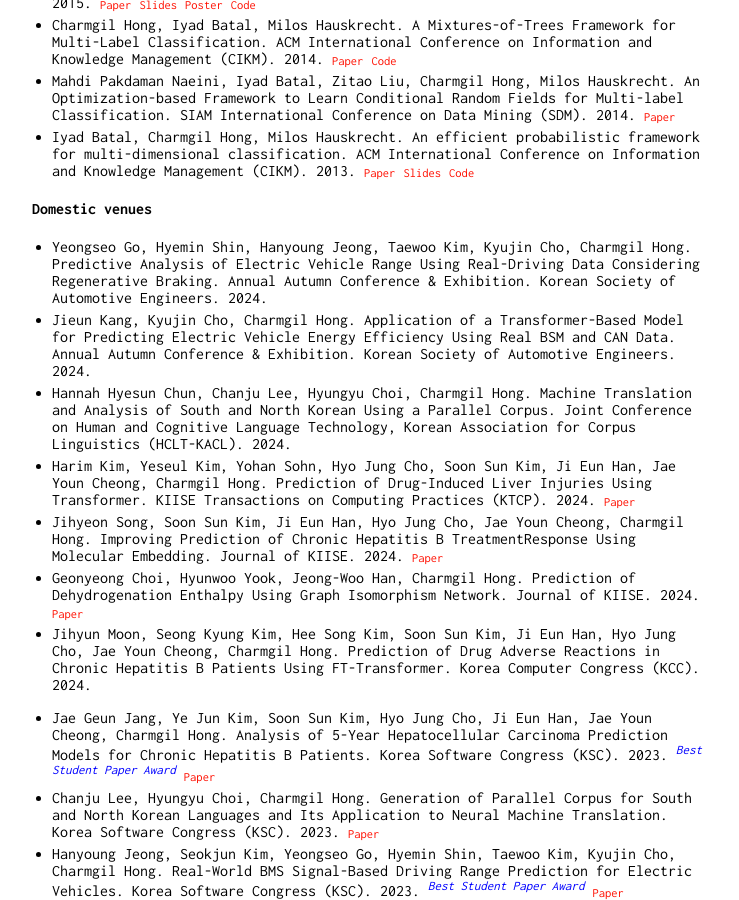
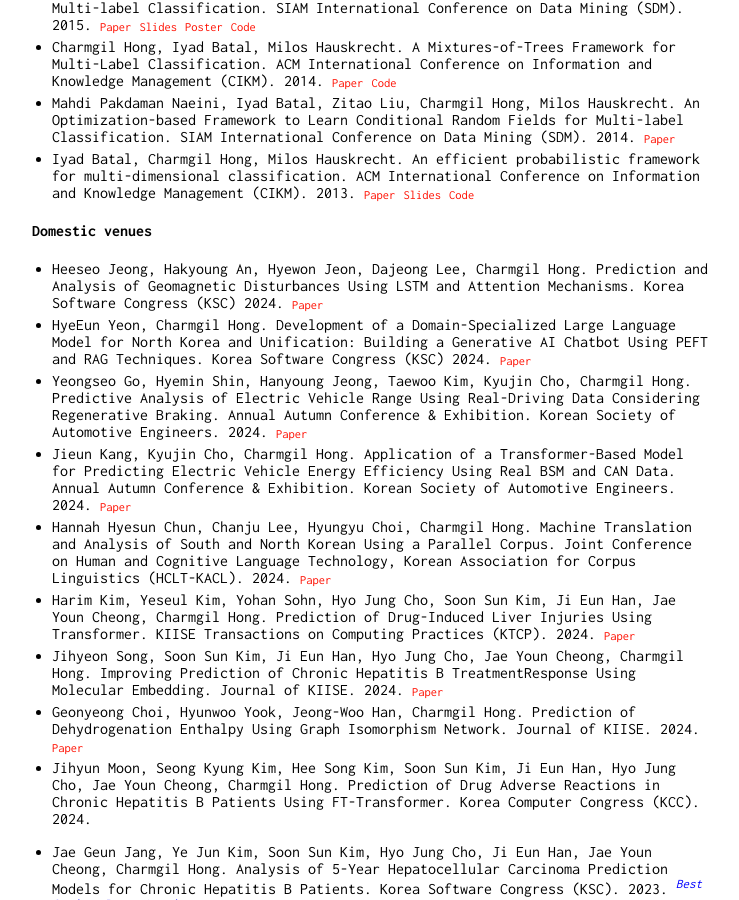
Before and after one commit to charmgil/charmgil.github.io, a Jekyll site: the page built from index.md, in a window 1280 px wide and 900 px high, scrolled down 1781 px. Shown: the whole window, without its empty margins (258-997 px from the left). Built offline with Jekyll 4.4.1, drawn with Linux system fonts in a browser that asks for light colours; some of the changed text lies outside the part shown.

Commit message:
modified:   index.md

```diff
--- a/index.md
+++ b/index.md
@@ -60,9 +61,11 @@ I am also interested in: (4) AI/ICT for Korean unification and the development o
 
 
 #### Domestic venues
-* Yeongseo Go, Hyemin Shin, Hanyoung Jeong, Taewoo Kim, Kyujin Cho, Charmgil Hong. Predictive Analysis of Electric Vehicle Range Using Real-Driving Data Considering Regenerative Braking. Annual Autumn Conference & Exhibition. Korean Society of Automotive Engineers. 2024.
-* Jieun Kang, Kyujin Cho, Charmgil Hong. Application of a Transformer-Based Model for Predicting Electric Vehicle Energy Efficiency Using Real BSM and CAN Data. Annual Autumn Conference & Exhibition. Korean Society of Automotive Engineers. 2024.
-* Hannah Hyesun Chun, Chanju Lee, Hyungyu Choi, Charmgil Hong. Machine Translation and Analysis of South and North Korean Using a Parallel Corpus. Joint Conference on Human and Cognitive Language Technology, Korean Association for Corpus Linguistics (HCLT-KACL). 2024.
+* Heeseo Jeong, Hakyoung An, Hyewon Jeon, Dajeong Lee, Charmgil Hong. Prediction and Analysis of Geomagnetic Disturbances Using LSTM and Attention Mechanisms. Korea Software Congress (KSC) 2024. <span class="res">[Paper](https://www.dbpia.co.kr/journal/articleDetail?nodeId=NODE12047700){:target="_blank"}</span>
+* HyeEun Yeon, Charmgil Hong. Development of a Domain-Specialized Large Language Model for North Korea and Unification: Building a Generative AI Chatbot Using PEFT and RAG Techniques. Korea Software Congress (KSC) 2024. <span class="res">[Paper](https://www.dbpia.co.kr/journal/articleDetail?nodeId=NODE12042265){:target="_blank"}</span>
+* Yeongseo Go, Hyemin Shin, Hanyoung Jeong, Taewoo Kim, Kyujin Cho, Charmgil Hong. Predictive Analysis of Electric Vehicle Range Using Real-Driving Data Considering Regenerative Braking. Annual Autumn Conference & Exhibition. Korean Society of Automotive Engineers. 2024. <span class="res">[Paper](https://www.dbpia.co.kr/journal/articleDetail?nodeId=NODE12047700){:target="_blank"}</span>
+* Jieun Kang, Kyujin Cho, Charmgil Hong. Application of a Transformer-Based Model for Predicting Electric Vehicle Energy Efficiency Using Real BSM and CAN Data. Annual Autumn Conference & Exhibition. Korean Society of Automotive Engineers. 2024. <span class="res">[Paper](https://www.dbpia.co.kr/journal/articleDetail?nodeId=NODE12047701){:target="_blank"}</span>
+* Hannah Hyesun Chun, Chanju Lee, Hyungyu Choi, Charmgil Hong. Machine Translation and Analysis of South and North Korean Using a Parallel Corpus. Joint Conference on Human and Cognitive Language Technology, Korean Association for Corpus Linguistics (HCLT-KACL). 2024. <span class="res">[Paper](https://ocean.kisti.re.kr/IS_mvpopo213L.do?ResultTotalCNT=109&pageNo=5&pageSize=10&method=view&acnCn1=&poid=sighlt&kojic=OOGHAK&sVnc=y2024m10a&id=9&setId=&iTableId=&iDocId=&sFree=&pQuery=%28kojic%3AOOGHAK%29+AND+%28voliss_ctrl_no%3Ay2024m10a%29){:target="_blank"}</span>
 * Harim Kim, Yeseul Kim, Yohan Sohn, Hyo Jung Cho, Soon Sun Kim, Ji Eun Han, Jae Youn Cheong, Charmgil Hong. Prediction of Drug-Induced Liver Injuries Using Transformer. KIISE Transactions on Computing Practices (KTCP). 2024. <span class="res">[Paper](https://www.kiise.or.kr/e_journal/2024/10/KTCP/03.pdf){:target="_blank"}</span>
 * Jihyeon Song, Soon Sun Kim, Ji Eun Han, Hyo Jung Cho, Jae Youn Cheong, Charmgil Hong. Improving Prediction of Chronic Hepatitis B TreatmentResponse Using Molecular Embedding. Journal of KIISE. 2024. <span class="res">[Paper](https://www.kiise.or.kr/e_journal/2024/7/JOK/06.pdf){:target="_blank"}</span>
 * Geonyeong Choi, Hyunwoo Yook, Jeong-Woo Han, Charmgil Hong. Prediction of Dehydrogenation Enthalpy Using Graph Isomorphism Network. Journal of KIISE. 2024. <span class="res">[Paper](https://www.kiise.or.kr/e_journal/2024/5/JOK/03.pdf){:target="_blank"}</span>
```
Also changed, not shown: other parts of index.md (+1 -0 lines).
